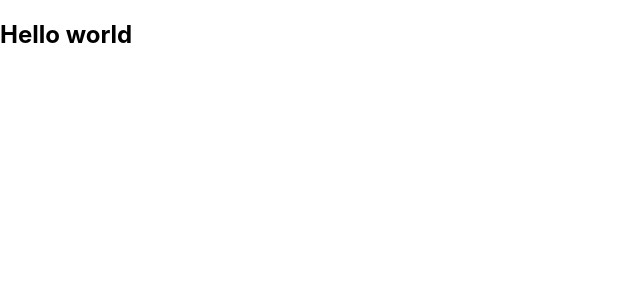
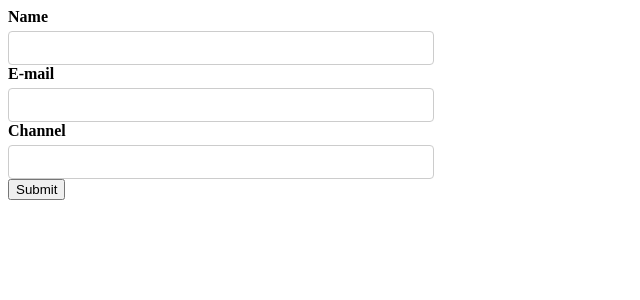
Before and after one commit to alaminsheikh01/React-formik-validation, a React (Create React App) app: page / in a window 1280 px wide. Shown: the top 300 px of the page, without its empty margins (0-640 px from the left). Built offline with nearby package versions, Linux system fonts and the light colour scheme.

Commit message:
initial formik setup

```diff
--- a/package.json
+++ b/package.json
@@ -6,6 +6,7 @@
     "@testing-library/jest-dom": "^5.16.5",
     "@testing-library/react": "^13.4.0",
     "@testing-library/user-event": "^13.5.0",
+    "formik": "^2.2.9",
     "react": "^18.2.0",
     "react-dom": "^18.2.0",
     "react-scripts": "5.0.1",
--- /dev/null
+++ b/src/App.css
@@ -0,0 +1,42 @@
+.App {
+  display: flex;
+  justify-content: center;
+}
+
+label {
+  font-weight: bold;
+  display: flex;
+  margin-bottom: 5px;
+}
+
+input + label {
+  font-weight: bold;
+  display: inline-flex;
+  margin-right: 20px;
+}
+
+input[type='text'],
+input[type='email'],
+input[type='password'],
+textarea,
+select {
+  display: block;
+  width: 400px;
+  padding: 6px 12px;
+  font-size: 14px;
+  line-height: 1.42857143;
+  color: #555;
+  background-color: #fff;
+  background-image: none;
+  border: 1px solid #ccc;
+  border-radius: 4px;
+  /* margin-bottom: 20px; */
+}
+
+.form-control {
+  margin-bottom: 20px;
+}
+
+.error {
+  color: red;
+}
--- a/src/App.js
+++ b/src/App.js
@@ -1,7 +1,10 @@
+import './App.css'
+import YoutubeForm from "./components/YoutubeForm";
+
 function App() {
   return (
     <div >
-     <h2>Hello world</h2>
+     <YoutubeForm/>
     </div>
   );
 }
--- /dev/null
+++ b/src/components/YoutubeForm.jsx
@@ -0,0 +1,33 @@
+import React from 'react'
+import {useFormik} from 'formik'
+
+function YoutubeForm(){
+
+    const formik = useFormik({
+        initialValues:{
+            name:'',
+            email:'',
+            channel:''
+        }
+    })
+    console.log("form values", formik.values);
+
+    return (
+        <div>
+            <form>
+                <label htmlFor='name'>Name</label>
+                <input type="text" id="name" name='name' onChange={formik.handleChange} value={formik.values.name}/>
+
+                <label htmlFor='email'>E-mail</label>
+                <input type="email" id="id" name="email" onChange={formik.handleChange} value={formik.values.email}/>
+
+                <label htmlFor='channel'>Channel</label>
+                <input type="text" id="channel" name="channel" onChange={formik.handleChange} value={formik.values.channel}/>
+
+                <button type="submit">Submit</button>
+            </form>
+        </div>
+    )
+}
+
+export default YoutubeForm;
--- a/src/index.css
+++ /dev/null
@@ -1,13 +0,0 @@
-body {
-  margin: 0;
-  font-family: -apple-system, BlinkMacSystemFont, 'Segoe UI', 'Roboto', 'Oxygen',
-    'Ubuntu', 'Cantarell', 'Fira Sans', 'Droid Sans', 'Helvetica Neue',
-    sans-serif;
-  -webkit-font-smoothing: antialiased;
-  -moz-osx-font-smoothing: grayscale;
-}
-
-code {
-  font-family: source-code-pro, Menlo, Monaco, Consolas, 'Courier New',
-    monospace;
-}
--- a/src/index.js
+++ b/src/index.js
@@ -1,6 +1,5 @@
 import React from 'react';
 import ReactDOM from 'react-dom/client';
-import './index.css';
 import App from './App';
 
 const root = ReactDOM.createRoot(document.getElementById('root'));
```
Also changed, not shown: 1 other file (tests, documents, lock files or other folders).
